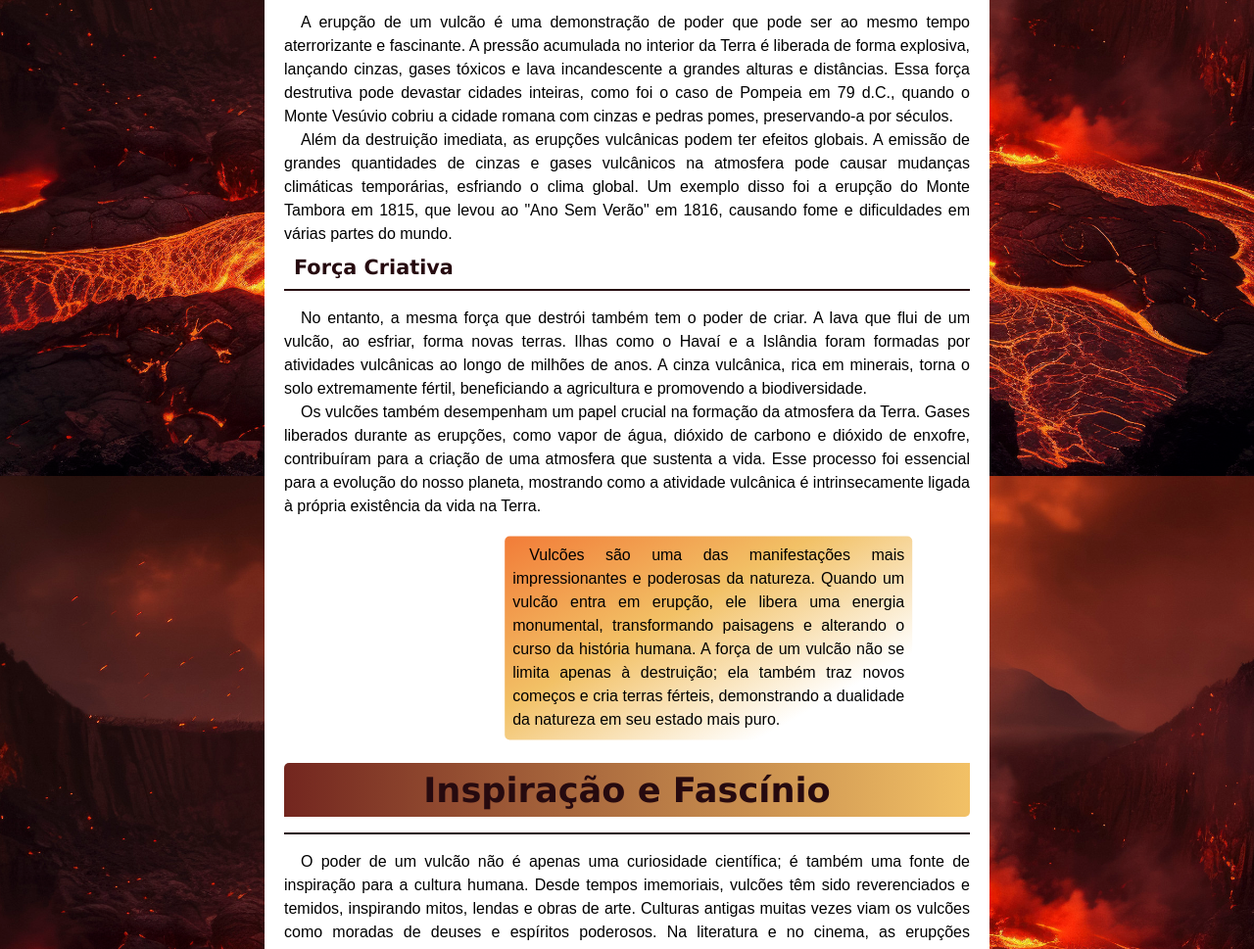
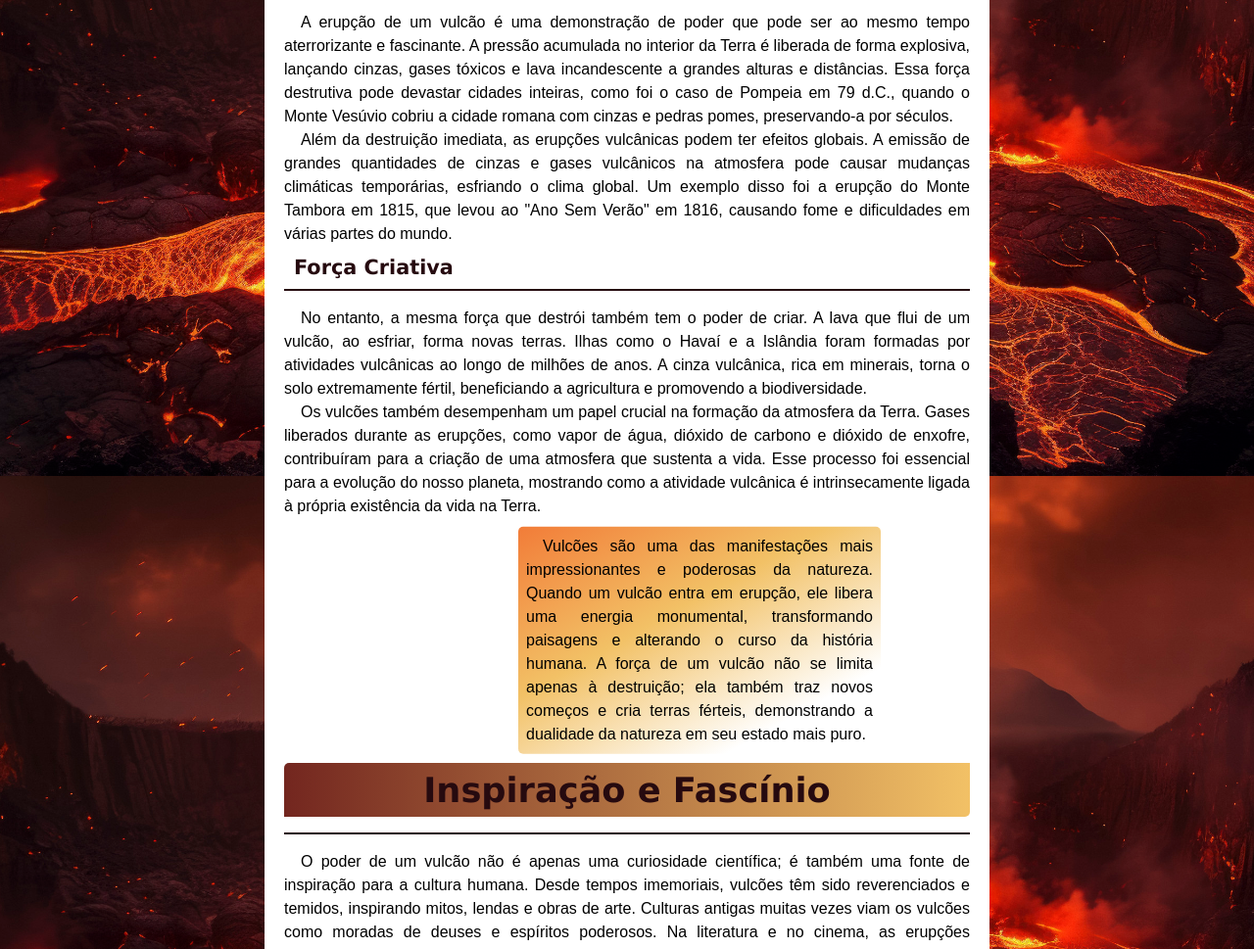
Before and after one commit to kaiquessantos/background, a plain HTML site: page volcano.html in a window 1280 px wide. Shown: the part 314-1283 px from the top of the page at 98% size. Drawn offline with Linux system fonts and the light colour scheme.

Commit message:
tentando resolver bugs

```diff
--- a/estilos/style.css
+++ b/estilos/style.css
@@ -90,13 +90,13 @@ aside > h3 {
 section#detail {
   position: absolute;
   background-image: linear-gradient(151deg, var(--cor-4), var(--cor-5), white 80%);
-  width: 400px;
+  max-width: 400px;
   border-radius: 5px;
 
   left: 50%;
   top: 50%;
 
-  transform: translate(-30%, 56%);
+  transform: translate(-30%, 46%);
   padding: 8px;
 }
 
```
